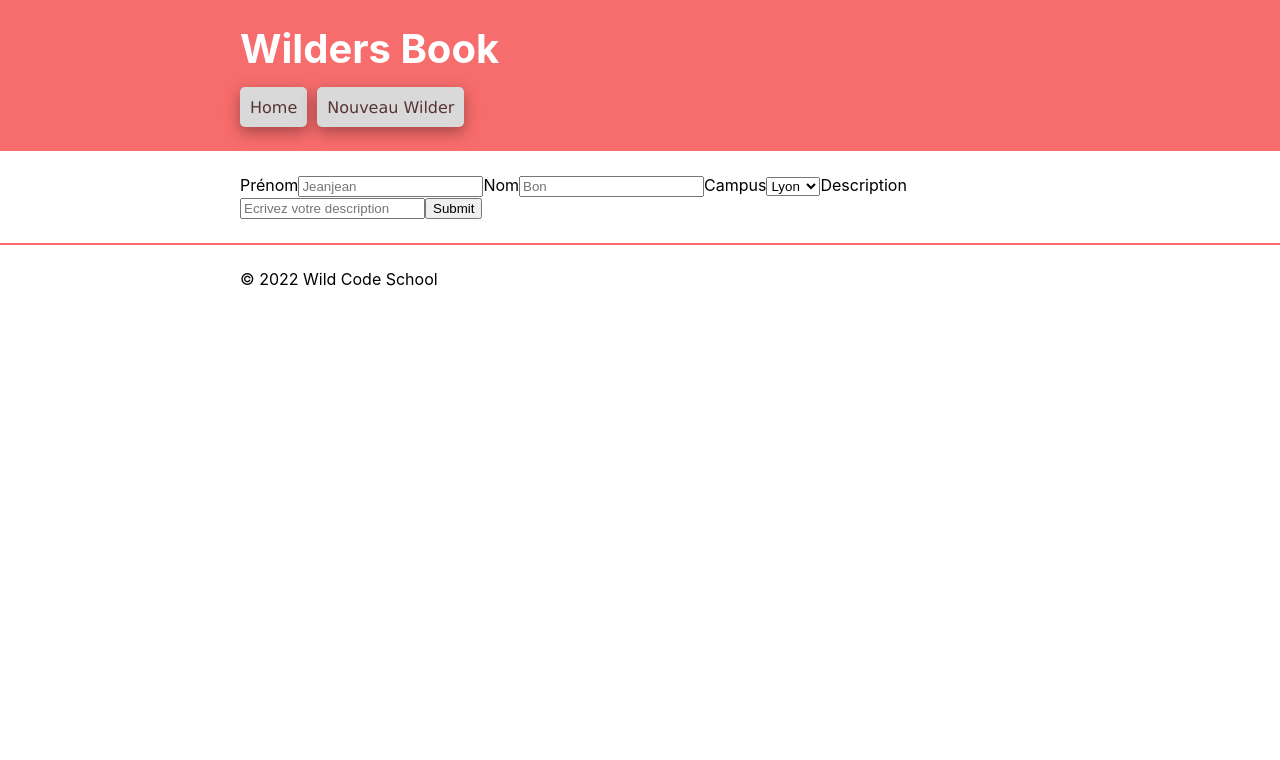
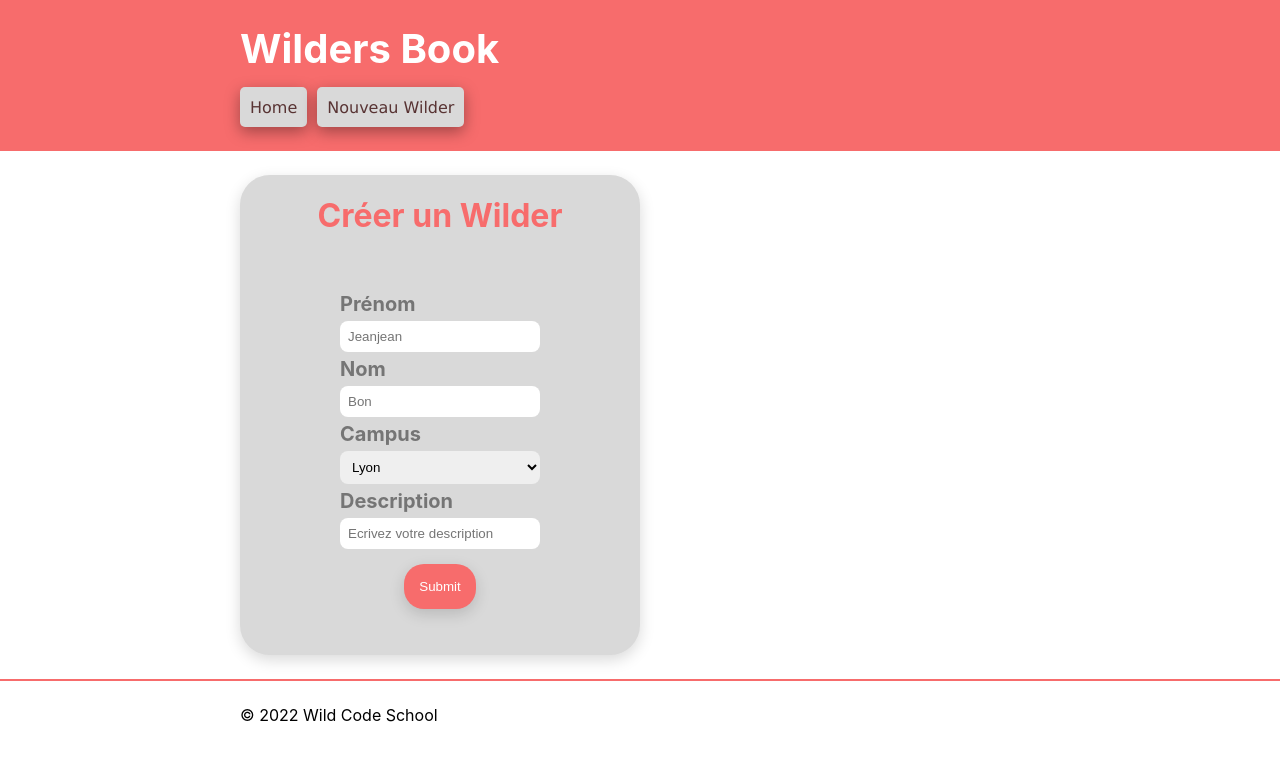
Before and after one commit to ClementPremartin/Project-Launch, a React (Create React App) app in the folder frontend-webapp/: page /create-wilder in a window 1280 px wide. Shown: the top 760 px of the page. Built offline with nearby package versions, Linux system fonts and the light colour scheme.

Commit message:
adding style on form

```diff
--- a/frontend-webapp/src/components/FormWilder/FormWilder.jsx
+++ b/frontend-webapp/src/components/FormWilder/FormWilder.jsx
@@ -1,6 +1,15 @@
 import React from "react";
 import { useForm } from "react-hook-form";
 import axios from "axios";
+import {
+  FormContainer,
+  LabelForm,
+  CardLabel,
+  CardTitle,
+  Button,
+  InputForm,
+  SelectForm,
+} from "./FormWilder_styled";
 
 export default function App() {
   const {
@@ -26,10 +35,12 @@ export default function App() {
 
   return (
     <>
-      <form onSubmit={handleSubmit(onSubmit)}>
-        <label htmlFor="firstname">
+      <FormContainer onSubmit={handleSubmit(onSubmit)}>
+        <CardTitle>Créer un Wilder</CardTitle>
+        <CardLabel>
+          <LabelForm htmlFor="firstname">
             Prénom
-          <input
+            <InputForm
               type="text"
               placeholder="Jeanjean"
               {...register("firstname", {
@@ -38,10 +49,10 @@ export default function App() {
                 maxLength: 35,
               })}
             />
-        </label>
-        <label htmlFor="lastname">
+          </LabelForm>
+          <LabelForm htmlFor="lastname">
             Nom
-          <input
+            <InputForm
               type="text"
               placeholder="Bon"
               {...register("lastname", {
@@ -50,30 +61,31 @@ export default function App() {
                 maxLength: 35,
               })}
             />
-        </label>
-        <label htmlFor="city_name">
+          </LabelForm>
+          <LabelForm htmlFor="city_name">
             Campus
-          <select
+            <SelectForm
               name="city_name"
               {...register("city_name")}
               className={`form-control ${errors.city_name ? "is-invalid" : ""}`}
             >
               <option defaultValue="Lyon">Lyon</option>
               <option value="Brest">Brest</option>
-          </select>
-        </label>
-        <label htmlFor="description">
+            </SelectForm>
+          </LabelForm>
+          <LabelForm htmlFor="description">
             Description
-          <input
+            <InputForm
               type="text"
               placeholder="Ecrivez votre description"
               {...register("description", {
                 maxLength: 250,
               })}
             />
-        </label>
-        <input type="submit" />
-      </form>
+          </LabelForm>
+          <Button type="submit" />
+        </CardLabel>
+      </FormContainer>
     </>
   );
 }
--- a/frontend-webapp/src/components/FormWilder/FormWilder_styled.js
+++ b/frontend-webapp/src/components/FormWilder/FormWilder_styled.js
@@ -1,8 +1,63 @@
 import styled from "styled-components";
+import {
+  FONT_COLOR,
+  MAIN_THEME_COLOR,
+  SECOND_THEME_COLOR,
+} from "../../styles/style_constants";
 
-export const FormContainer = styled.div`
-  &:first-child {
-    display: flex;
-    flex-direction: column;
-  }
+export const FormContainer = styled.form`
+  display: flex;
+  align-items: center;
+  flex-direction: column;
+  background-color: ${SECOND_THEME_COLOR};
+  border-radius: 30px;
+  box-shadow: rgba(0, 0, 0, 0.15) 0px 5px 15px 0px;
+  height: 480px;
+  width: 50%;
 `;
+
+export const LabelForm = styled.label`
+  display: flex;
+  flex-direction: column;
+  width: 50%;
+`;
+
+export const CardLabel = styled.h2`
+  display: flex;
+  flex-direction: column;
+  align-items: center;
+  font-size: 20px;
+  color: ${FONT_COLOR};
+  width: 100%;
+  margin: auto;
+`;
+
+export const CardTitle = styled.h1`
+  color: ${MAIN_THEME_COLOR};
+`;
+
+export const Button = styled.input`
+  background-color: ${MAIN_THEME_COLOR};
+  border-radius: 20px;
+  border: none;
+  padding: 15px;
+  color: white;
+  box-shadow: rgba(0, 0, 0, 0.15) 0px 5px 15px 0px;
+  margin: 10px;
+`;
+
+export const InputForm = styled.input`
+  border-radius: 8px;
+  border: none;
+  padding: 8px;
+  margin-top: 5px;
+  margin-bottom: 5px;
+`;
+
+export const SelectForm = styled.select`
+  border-radius: 8px;
+  border: none;
+  padding: 8px;
+  margin-top: 5px;
+  margin-bottom: 5px;
+`;
--- a/frontend-webapp/src/components/Wilder/Wilder_styled.js
+++ b/frontend-webapp/src/components/Wilder/Wilder_styled.js
@@ -1,6 +1,6 @@
 import styled, { css } from "styled-components";
 import { baseTitleStyles, Paragraph } from "../../styles/base_styles";
-import { MAIN_THEME_COLOR } from "../../styles/style_constants";
+import { FONT_COLOR, MAIN_THEME_COLOR } from "../../styles/style_constants";
 
 export const Card = styled.article`
   width: 180px;
@@ -28,7 +28,7 @@ export const CardSkillsTitle = styled.h4`
 `;
 
 const cardPropertiesStyled = css`
-  color: #757575;
+  color: ${FONT_COLOR};
   line-height: 1.5;
 `;
 
--- a/frontend-webapp/src/styles/style_constants.js
+++ b/frontend-webapp/src/styles/style_constants.js
@@ -1,3 +1,7 @@
 export const MAIN_THEME_COLOR = "#F76C6C";
 
 export const APP_FUNCTIONNAL_WIDTH = "800px";
+
+export const SECOND_THEME_COLOR = "#d9d9d9";
+
+export const FONT_COLOR = "#757575";
```
Lines whose indentation alone changed are shown as unchanged.
